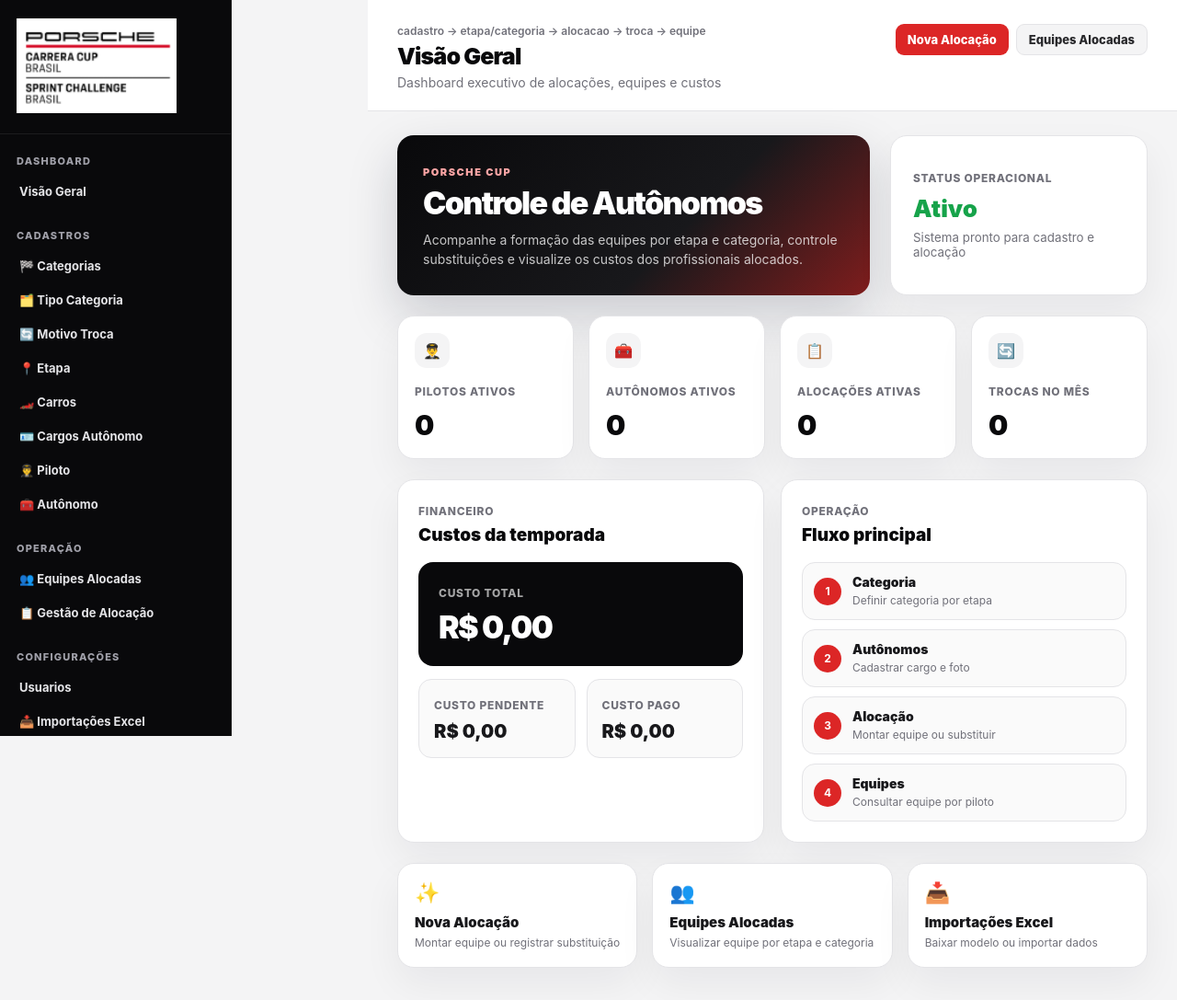
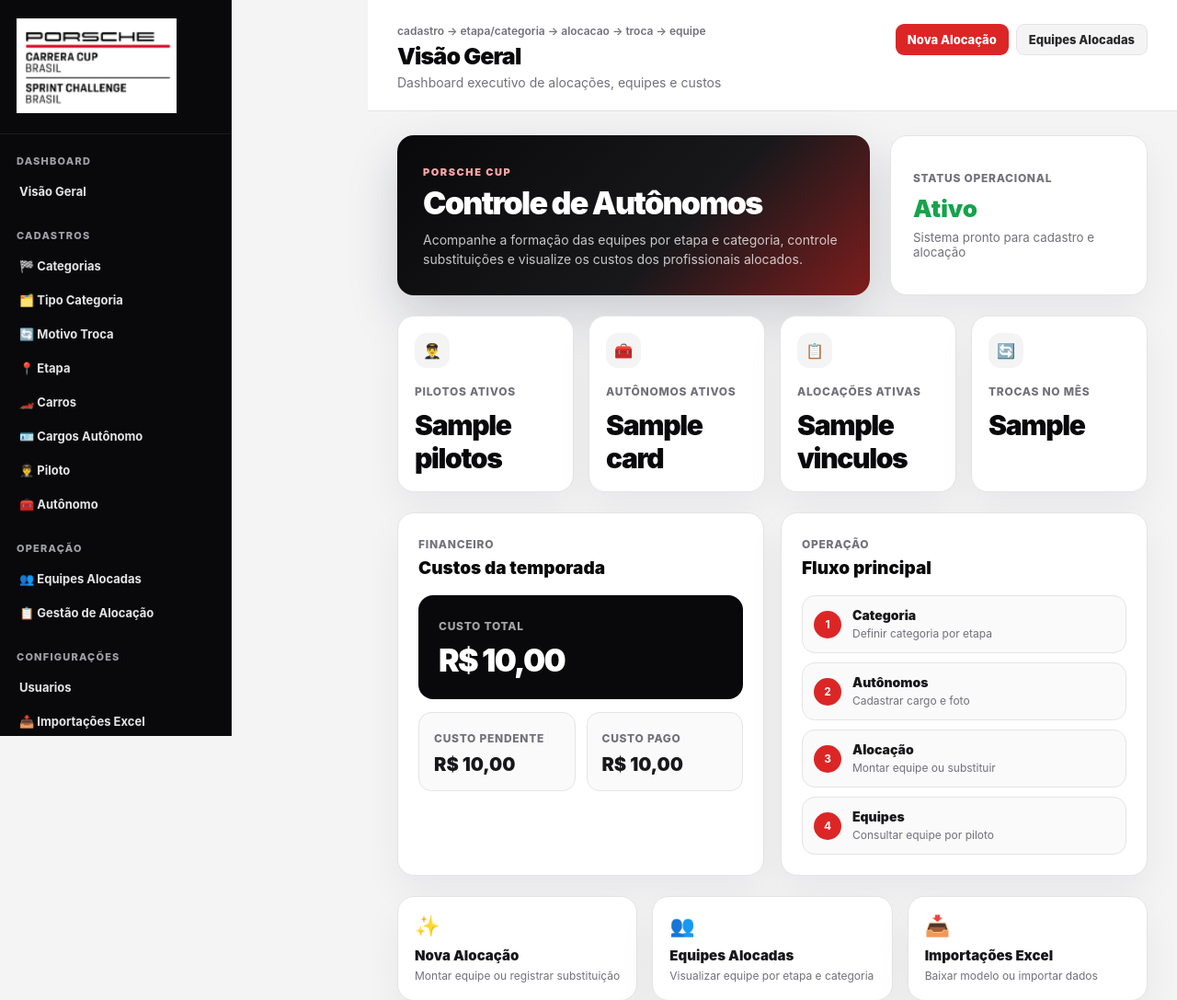
Before and after one commit to 77-Indicadores/porsche_autonomos, a Python web app: template app/templates/dashboard.html in a window 1280 px wide. Shown: the top 1087 px of the page at 92% size. Run offline with Jinja, Linux system fonts and the light colour scheme; the template is opened without the code that fills it: most values are stand-ins (such as "Sample title", 1, 10 or a date in 2020).

Commit message:
Fix dashboard card rendering

```diff
--- a/app/templates/dashboard.html
+++ b/app/templates/dashboard.html
@@ -10,35 +10,13 @@
 
 {% block content %}
 
-{% set pilotos = 0 %}
-{% set autonomos = 0 %}
-{% set alocacoes = 0 %}
-{% set trocas = 0 %}
-{% set custo_temporada = 'R$ 0,00' %}
-{% set custo_pendente = 'R$ 0,00' %}
-{% set custo_pago = 'R$ 0,00' %}
-
-{% for card in cards %}
-  {% set titulo = card.titulo or card.title or card.label or card.nome or card.name %}
-  {% set valor = card.valor or card.value or card.total or card.qtd or card.quantidade %}
-  {% set t = (titulo|string)|lower %}
-
-  {% if 'piloto' in t %}
-    {% set pilotos = valor %}
-  {% elif 'autonomo' in t or 'autônomo' in t %}
-    {% set autonomos = valor %}
-  {% elif 'aloc' in t %}
-    {% set alocacoes = valor %}
-  {% elif 'troca' in t %}
-    {% set trocas = valor %}
-  {% elif 'temporada' in t %}
-    {% set custo_temporada = valor %}
-  {% elif 'pendente' in t %}
-    {% set custo_pendente = valor %}
-  {% elif 'pago' in t %}
-    {% set custo_pago = valor %}
-  {% endif %}
-{% endfor %}
+{% set pilotos = cards.get('pilotos', 0) %}
+{% set autonomos = cards.get('autonomos', 0) %}
+{% set alocacoes = cards.get('vinculos', 0) %}
+{% set trocas = cards.get('trocas_mes', 0) %}
+{% set custo_temporada = 'R$ {:,.2f}'.format(cards.get('custo_total', 0)).replace(',', 'X').replace('.', ',').replace('X', '.') %}
+{% set custo_pendente = 'R$ {:,.2f}'.format(cards.get('custo_pendente', 0)).replace(',', 'X').replace('.', ',').replace('X', '.') %}
+{% set custo_pago = 'R$ {:,.2f}'.format(cards.get('custo_pago', 0)).replace(',', 'X').replace('.', ',').replace('X', '.') %}
 
 <section class="exec-hero">
   <div>
```
